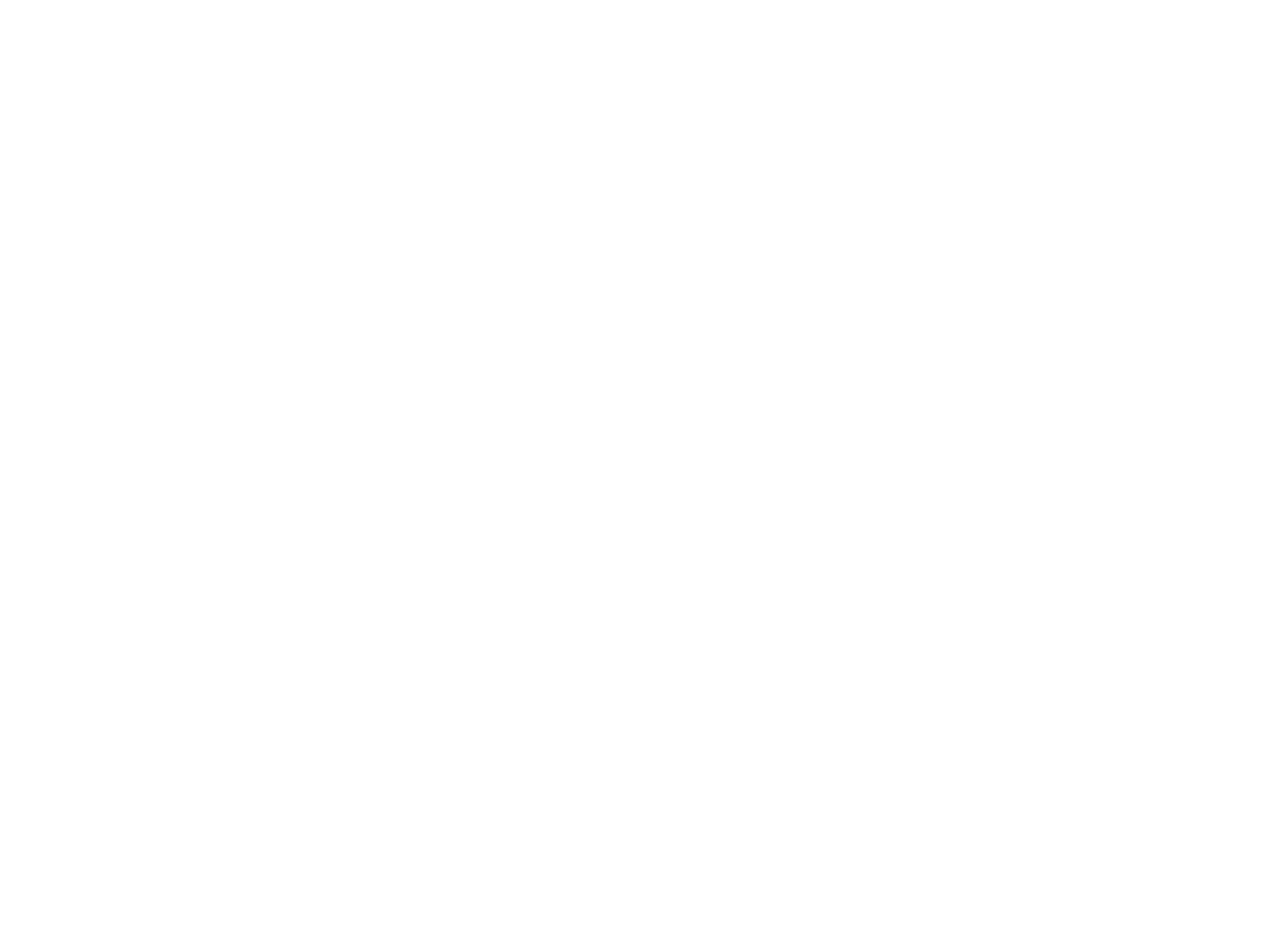
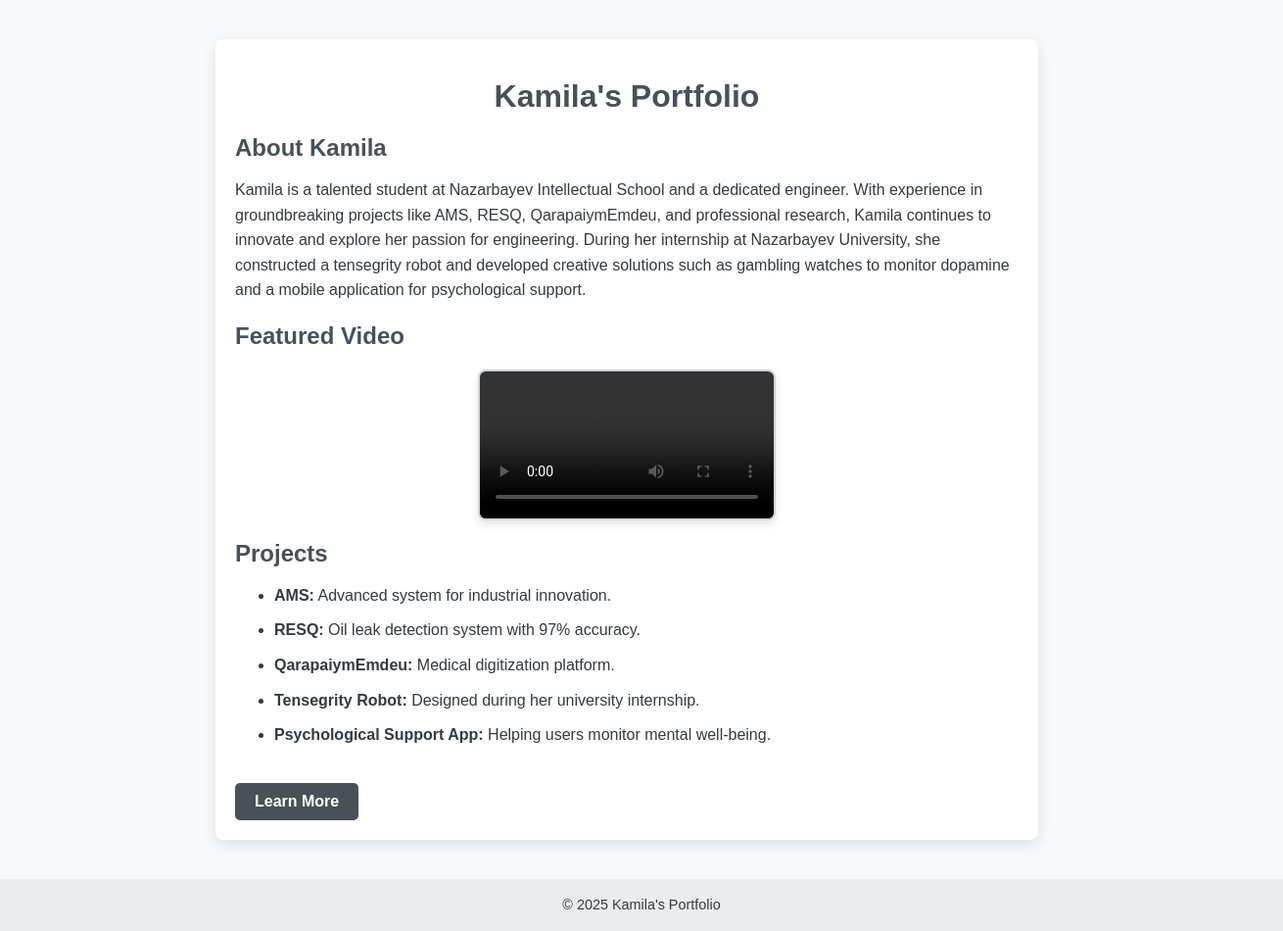
Before and after one commit to kuattovak/Kamila-Personal-Website, a plain HTML site: page index.html in a window 1280 px wide. Shown: the whole page at 98% size, 1310 px wide, since content can reach past the window. Before the commit the page ends 800 px from the top, so only its background shows below. Drawn offline with Linux system fonts and the light colour scheme; grey boxes are pictures that could not be loaded.

Commit message:
Added some information

```diff
--- a/index.html
+++ b/index.html
@@ -3,9 +3,119 @@
 <head>
     <meta charset="UTF-8">
     <meta name="viewport" content="width=device-width, initial-scale=1.0">
-    <title>Kamila's Engineering Portfolio</title>
+    <title>Kamila's Portfolio</title>
+    <style>
+        /* General Styles */
+        body {
+            font-family: 'Arial', sans-serif;
+            margin: 0;
+            padding: 0;
+            background-color: #f8f9fa;
+            color: #343a40;
+        }
+
+        /* Container Styles */
+        .container {
+            max-width: 800px;
+            margin: 40px auto;
+            padding: 20px;
+            background: white;
+            box-shadow: 0 5px 15px rgba(0, 0, 0, 0.1);
+            border-radius: 8px;
+            overflow: hidden;
+        }
+
+        h1 {
+            text-align: center;
+            font-size: 2em;
+            margin: 20px 0;
+            color: #495057;
+        }
+
+        h2 {
+            color: #495057;
+            margin-bottom: 15px;
+        }
+
+        p, ul {
+            line-height: 1.6;
+        }
+
+        ul li {
+            margin: 10px 0;
+        }
+
+        /* Video Styles */
+        video {
+            display: block;
+            margin: 20px auto;
+            max-width: 100%;
+            border: 2px solid #ced4da;
+            border-radius: 8px;
+            box-shadow: 0 4px 8px rgba(0, 0, 0, 0.1);
+        }
+
+        /* Footer Styles */
+        footer {
+            text-align: center;
+            padding: 15px;
+            background-color: #e9ecef;
+            color: #343a40;
+            position: relative;
+            bottom: 0;
+            width: 100%;
+        }
+
+        footer p {
+            margin: 0;
+            font-size: 0.9em;
+        }
+
+        /* Button Styling */
+        .btn {
+            display: inline-block;
+            margin-top: 20px;
+            padding: 10px 20px;
+            background: #495057;
+            color: white;
+            text-decoration: none;
+            font-weight: bold;
+            border-radius: 5px;
+            transition: background 0.3s ease;
+        }
+
+        .btn:hover {
+            background: #343a40;
+        }
+    </style>
 </head>
 <body>
+    <div class="container">
+        <h1>Kamila's Portfolio</h1>
 
+        <h2>About Kamila</h2>
+        <p>Kamila is a talented student at Nazarbayev Intellectual School and a dedicated engineer. With experience in groundbreaking projects like AMS, RESQ, QarapaiymEmdeu, and professional research, Kamila continues to innovate and explore her passion for engineering. During her internship at Nazarbayev University, she constructed a tensegrity robot and developed creative solutions such as gambling watches to monitor dopamine and a mobile application for psychological support.</p>
+
+        <h2>Featured Video</h2>
+        <video controls>
+            <source src="video/kamil.mp4" type="video/mp4">
+            Your browser does not support the video tag.
+        </video>
+
+        <h2>Projects</h2>
+        <ul>
+            <li><strong>AMS:</strong> Advanced system for industrial innovation.</li>
+            <li><strong>RESQ:</strong> Oil leak detection system with 97% accuracy.</li>
+            <li><strong>QarapaiymEmdeu:</strong> Medical digitization platform.</li>
+            <li><strong>Tensegrity Robot:</strong> Designed during her university internship.</li>
+            <li><strong>Psychological Support App:</strong> Helping users monitor mental well-being.</li>
+        </ul>
+
+        <a class="btn" href="#">Learn More</a>
+    </div>
+
+    <footer>
+        <p>&copy; 2025 Kamila's Portfolio</p>
+    </footer>
 </body>
 </html>
```
